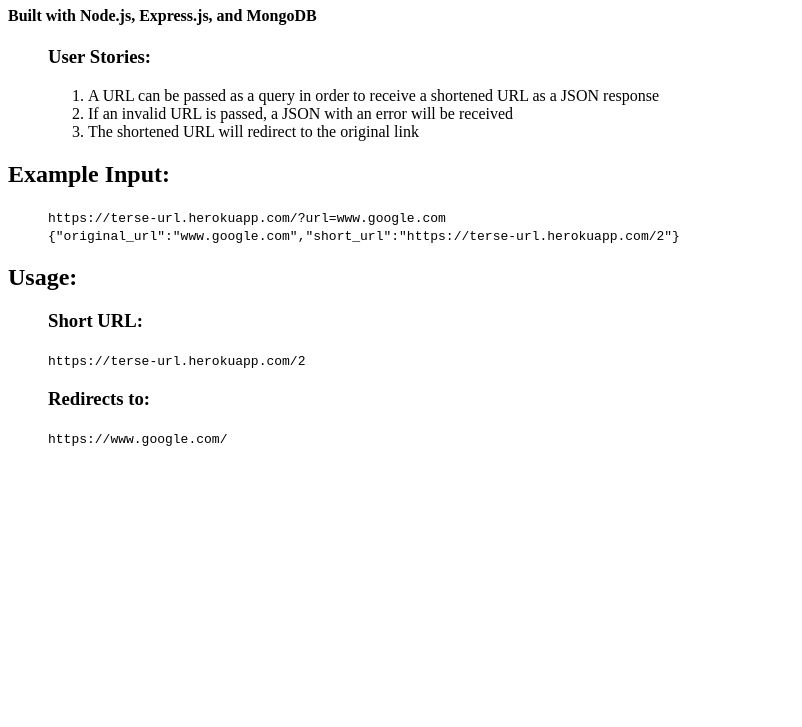
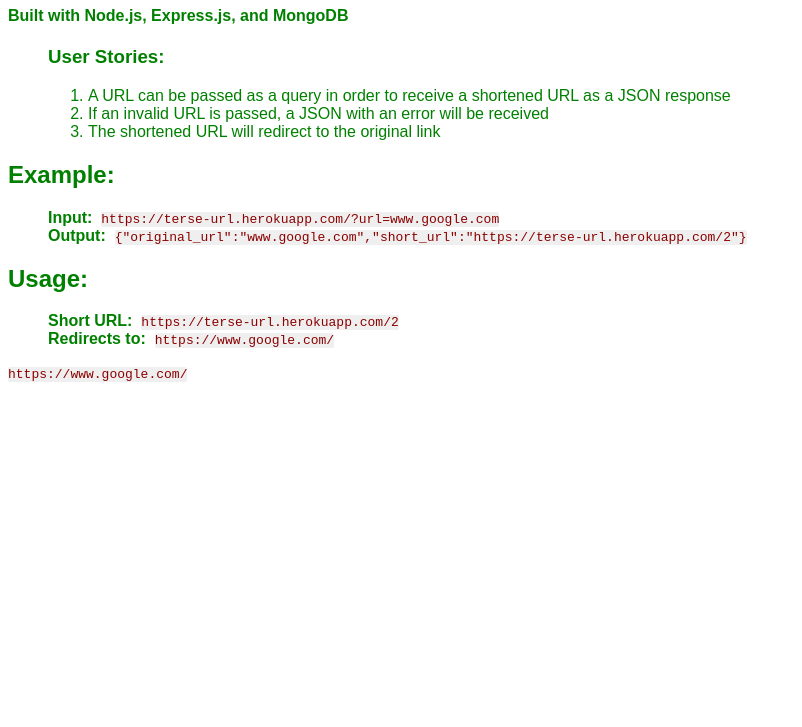
Before and after one commit to BrendanSweeny/url-shortener, a website: page public/index.html in a window 1280 px wide. Shown: the part 73-800 px from the top of the page, without its empty margins (0-802 px from the left). Drawn offline with Linux system fonts and the light colour scheme.

Commit message:
Add styles

```diff
--- /dev/null
+++ b/public/css/main.css
@@ -0,0 +1,10 @@
+body {
+    color: green;
+    font-family: sans-serif;
+}
+
+code {
+    color: darkred;
+    background-color: #EFEFEF;
+    border-radius: 2px;
+}
--- a/public/index.html
+++ b/public/index.html
@@ -2,7 +2,7 @@
 
 <head>
     <title>Terse-URL Microservice</title>
-    <link href='' rel=''>
+    <link href="/public/css/main.css" rel="stylesheet" type="text/css">
 </head>
 <body>
     <h1>URL Shortener Microservice</h1>
@@ -16,16 +16,15 @@
             <li>The shortened URL will redirect to the original link</li>
         </ol>
     </blockquote>
-    <h2>Example Input:</h2>
+    <h2>Example:</h2>
     <blockquote>
-        <code>https://terse-url.herokuapp.com/?url=www.google.com</code><br>
-        <code>{"original_url":"www.google.com","short_url":"https://terse-url.herokuapp.com/2"}</code>
+        <strong>Input:</strong>&nbsp;&nbsp;<code>https://terse-url.herokuapp.com/?url=www.google.com</code><br>
+        <strong>Output:</strong>&nbsp;&nbsp;<code>{"original_url":"www.google.com","short_url":"https://terse-url.herokuapp.com/2"}</code>
     </blockquote>
     <h2>Usage:</h2>
     <blockquote>
-        <h3>Short URL:</h3>
-        <code>https://terse-url.herokuapp.com/2</code>
-        <h3>Redirects to:</h3>
-        <code>https://www.google.com/</code>
+        <strong>Short URL:</strong>&nbsp;&nbsp;<code>https://terse-url.herokuapp.com/2</code><br>
+        <strong>Redirects to:</strong>&nbsp;&nbsp;<code>https://www.google.com/</code>
     </blockquote>
+    <code>https://www.google.com/</code>
 </body>
```
